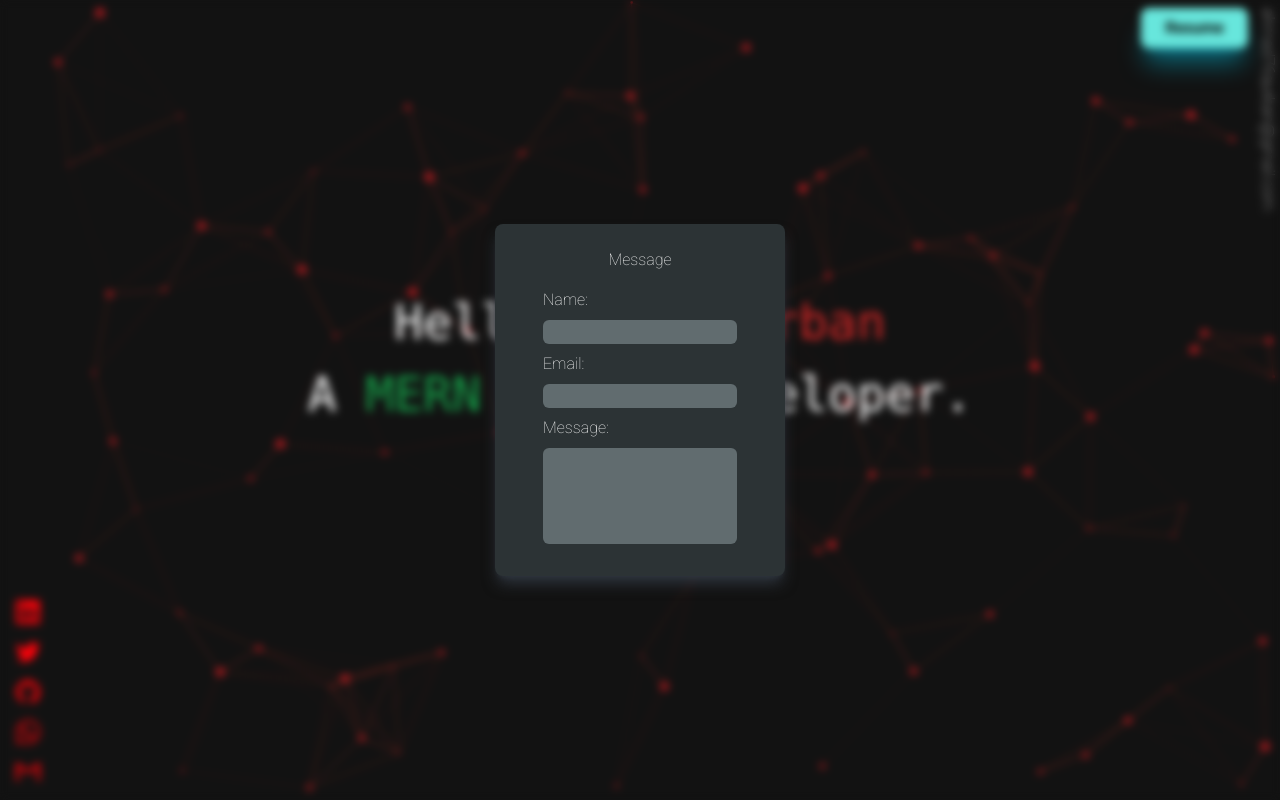
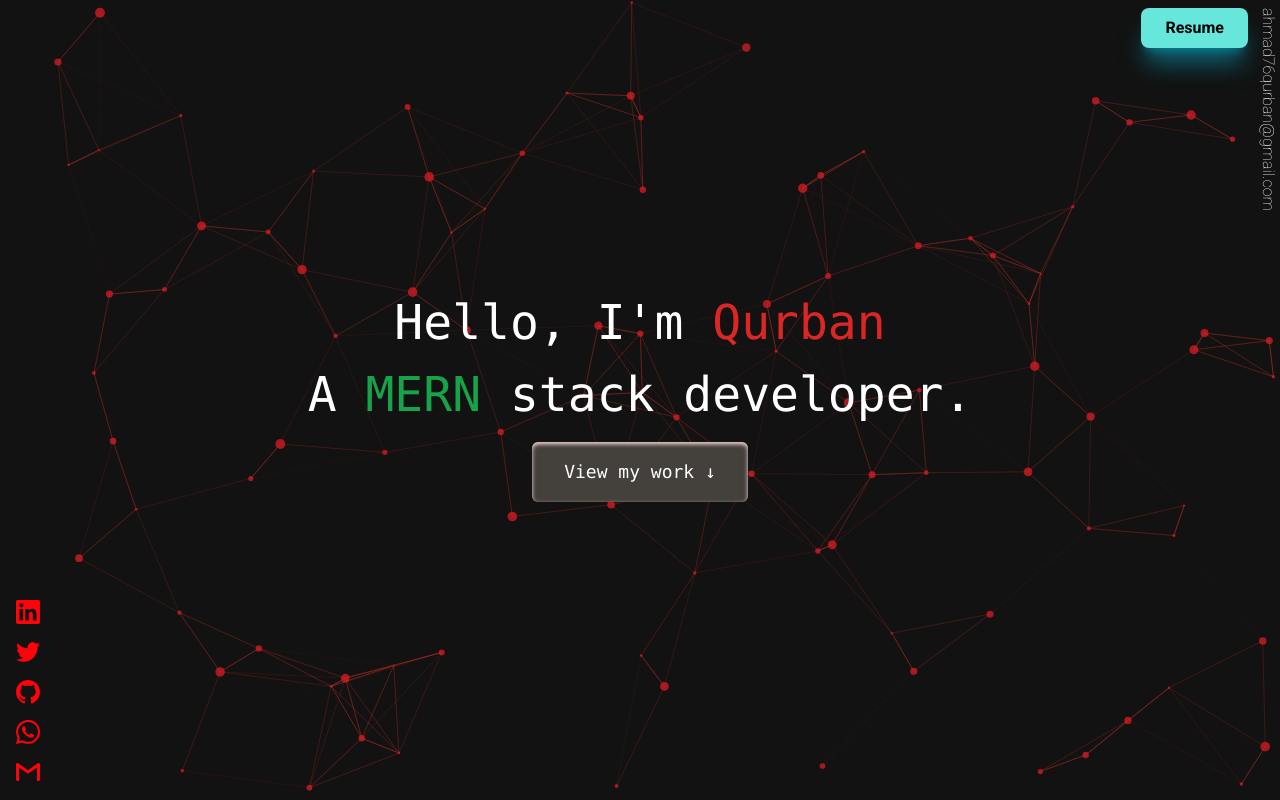
Before and after one commit to qur786/portfolio, a React (Vite) app: page / in a window 1280 px wide. Shown: the top 800 px of the page. Built offline with nearby package versions, Linux system fonts and the light colour scheme.

Commit message:
feat: added dialog using showModal

```diff
--- a/src/App.tsx
+++ b/src/App.tsx
@@ -11,18 +11,27 @@ import { useMobile } from "./hooks";
 import { MobileContext } from "./context";
 import { Fade, Slide } from "react-awesome-reveal";
 import ReactGA from "react-ga4";
-import { Footer } from "./components/Footer";
+import { Footer, FooterProps } from "./components/Footer";
 import { Modal } from "./components/Modal";
 
 export function App(): JSX.Element {
   const [isParticlesEngineLoaded, setIsParticlesEngineLoaded] = useState(false);
   const mainRef = useRef<HTMLDivElement>(null);
   const aboutRef = useRef<HTMLDivElement>(null);
+  const messageDialogRef = useRef<HTMLDialogElement>(null);
   const isMobile = useMobile(mainRef);
   const { setIsMobile } = useContext(MobileContext);
 
   const handleViewButtonClick: IntroductionProps["onViewWorkClick"] = () => {
     aboutRef.current?.scrollIntoView({ behavior: "smooth" });
+  };
+
+  const handleModalOpen: FooterProps["onMessageButtonClick"] = () => {
+    if (messageDialogRef.current?.open === false) {
+      messageDialogRef.current?.showModal();
+    } else {
+      messageDialogRef.current?.close();
+    }
   };
 
   // this should be run only once per application lifetime
@@ -62,38 +71,45 @@ export function App(): JSX.Element {
         <Skills />
         <Experience />
         <Projects />
-        <Modal>
+        <Modal ref={messageDialogRef}>
           <div className="pb-8 pt-6 px-12 flex flex-col gap-4 justify-center items-center">
-            <h6>Message</h6>
-            <form className="flex flex-col gap-2">
-              <label htmlFor="name">Name:</label>
+            <h6 className="font-bold text-xl">Message</h6>
+            <form className="flex flex-col w-full gap-2">
+              <label htmlFor="name" className="font-bold">
+                Name:
+              </label>
               <input
                 type="text"
                 id="name"
                 name="name"
                 autoComplete="name"
-                className="bg-[#616C6F] rounded-md px-2 outline-primary"
+                className="bg-[#616C6F] opacity-75 focus:outline-none rounded-md px-2"
               />
-              <label htmlFor="email">Email:</label>
+              <label htmlFor="email" className="font-bold">
+                Email:
+              </label>
               <input
                 type="email"
                 id="email"
                 name="email"
                 autoComplete="email"
-                className="bg-[#616C6F] rounded-md px-2 outline-primary"
+                className="bg-[#616C6F] opacity-75 focus:outline-none rounded-md px-2"
               />
-              <label htmlFor="message">Message:</label>
+              <label htmlFor="message" className="font-bold">
+                Message:
+              </label>
               <textarea
                 id="message"
                 name="message"
                 rows={4}
-                className="bg-[#616C6F] rounded-md px-2 outline-primary resize-none"
+                maxLength={500}
+                className="bg-[#616C6F] opacity-75 focus:outline-none rounded-md px-2 resize-none"
               />
             </form>
           </div>
         </Modal>
       </div>
-      <Footer />
+      <Footer onMessageButtonClick={handleModalOpen} />
     </main>
   );
 }
--- a/src/components/Footer/index.tsx
+++ b/src/components/Footer/index.tsx
@@ -3,7 +3,11 @@ import { MessageIcon } from "../../Icons/message";
 import { UpArrowIcon } from "../../Icons/up-arrow";
 import { FooterButton, FooterButtonProps } from "../FooterButton";
 
-export function Footer(): JSX.Element {
+export interface FooterProps {
+  onMessageButtonClick?: () => void;
+}
+
+export function Footer({ onMessageButtonClick }: FooterProps): JSX.Element {
   const handleBackToTopClick: FooterButtonProps["onClick"] = () => {
     window.scroll({
       top: 0,
@@ -27,7 +31,11 @@ export function Footer(): JSX.Element {
             icon={UpArrowIcon}
             onClick={handleBackToTopClick}
           />
-          <FooterButton title="Send message" icon={MessageIcon} />
+          <FooterButton
+            title="Send message"
+            icon={MessageIcon}
+            onClick={onMessageButtonClick}
+          />
           <FooterButton
             title="Give me a call"
             icon={CallIcon}
--- a/src/components/Modal/index.tsx
+++ b/src/components/Modal/index.tsx
@@ -1,11 +1,17 @@
-import type { PropsWithChildren } from "react";
+import { ForwardedRef, forwardRef, PropsWithChildren } from "react";
 
-export function Modal({ children }: PropsWithChildren): JSX.Element {
-  return (
-    <div className="h-screen w-full z-20 backdrop-blur-sm fixed flex flex-col items-center justify-center top-0 left-0">
-      <div className="bg-[#2C3335] shadow-lg shadow-[#2F363F] rounded-lg">
+export const Modal = forwardRef(
+  (
+    { children }: PropsWithChildren,
+    modalRef: ForwardedRef<HTMLDialogElement>
+  ): JSX.Element => {
+    return (
+      <dialog
+        ref={modalRef}
+        className="bg-[#242124] text-white min-w-[30%] backdrop:backdrop-blur-sm rounded-lg"
+      >
         {children}
-      </div>
-    </div>
-  );
-}
+      </dialog>
+    );
+  }
+);
```
